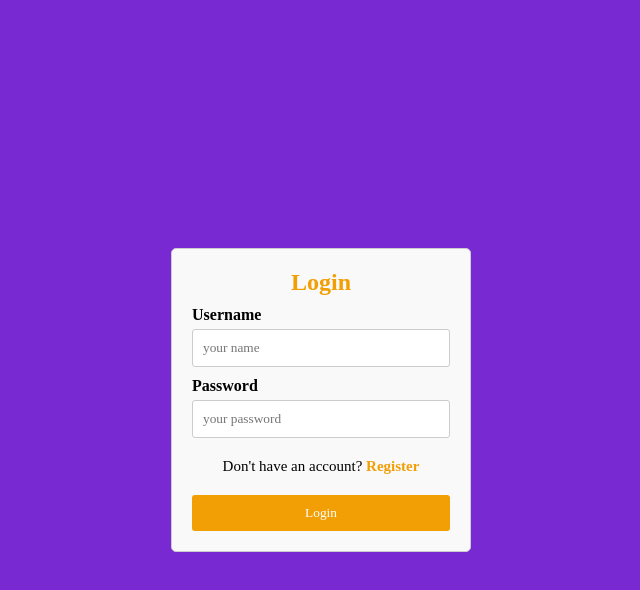
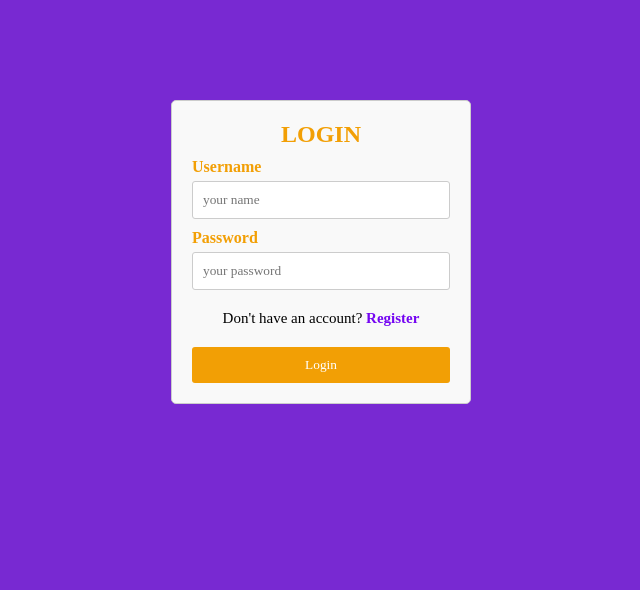
Before and after one commit to arieliten85/TestRoleAccessAuth_UI-NEXT, a Next.js app: page /login in a window 1280 px wide. Shown: the top 590 px of the page, without its empty margins (319-959 px from the left). Built offline with nearby package versions, Linux system fonts and the light colour scheme; no server answers.

Commit message:
refactor styles

```diff
--- a/components/header/Header.tsx
+++ b/components/header/Header.tsx
@@ -2,13 +2,18 @@ import React from "react";
 
 import styles from "../../styles/Header.module.css";
 import { useRouter } from "next/router";
-import { removeTokenStorage, removeUserStorage } from "@/utils/tokenService";
+import {
+  removeTimeExpiredTokenStorage,
+  removeTokenStorage,
+  removeUserStorage,
+} from "@/utils/tokenService";
 
 export default function Header() {
   const router = useRouter();
 
   const handleLogout = () => {
     removeTokenStorage();
+    removeTimeExpiredTokenStorage();
     removeUserStorage();
     router.push("/");
   };
--- a/pages/index.tsx
+++ b/pages/index.tsx
@@ -1,4 +1,5 @@
 import Image from "next/image";
+
 import styles from "@/styles/Index.module.css";
 import Link from "next/link";
 
--- a/pages/login.tsx
+++ b/pages/login.tsx
@@ -1,5 +1,5 @@
 import { Formik, Form, Field, FormikHelpers, ErrorMessage } from "formik";
-import styles from "../styles/Register.module.css";
+import styles from "../styles/FormSession.module.css";
 import { useRouter } from "next/router";
 import Link from "next/link";
 import { validationSchemaLogin } from "@/validation/schemas";
--- a/pages/register.tsx
+++ b/pages/register.tsx
@@ -1,5 +1,5 @@
 import { Formik, Form, Field, FormikHelpers } from "formik";
-import styles from "../styles/Register.module.css";
+import styles from "../styles/FormSession.module.css";
 import { validationSchemaRegister } from "@/validation/schemas";
 import { registerUser } from "./api/userAuth";
 import { useRouter } from "next/router";
@@ -36,7 +36,7 @@ export default function Register() {
     setLoading(true);
     try {
       const response: RegisterResponse = await registerUser({
-        username: values.username,
+        username: values.username.toLocaleLowerCase(),
         password: values.password,
         roleRequest: {
           roleListName: [values.role],
--- a/styles/Register.module.css
+++ b/styles/FormSession.module.css
@@ -6,13 +6,14 @@
 }
 
 .infoText strong {
-  color: #f29f05;
+  color: #7405f2;
 }
 
 .container {
   display: flex;
   justify-content: center;
-  align-items: center;
+  align-items: flex-start;
+  margin-top: 100px;
   height: 100vh;
 }
 .SpinnerContainer {
@@ -32,12 +33,13 @@
   color: #f29f05;
   margin: 0 auto;
   padding-bottom: 10px;
+  text-transform: uppercase;
 }
 .label {
   margin-bottom: 5px;
   font-weight: bold;
 
-  color: black;
+  color: #f29f05;
 }
 
 .input {
--- a/styles/Header.module.css
+++ b/styles/Header.module.css
@@ -4,7 +4,7 @@
   align-items: center;
   border-bottom: rgb(179, 153, 153) solid 1.5px;
 
-  padding: 10px;
+  padding: 15px;
   padding-top: 20px !important;
   width: 100%;
   margin: 0 auto;
--- a/styles/Home.module.css
+++ b/styles/Home.module.css
@@ -7,7 +7,8 @@
   align-items: center;
   justify-content: center;
 
-  padding: 10px;
+  padding: 15px;
+  padding-bottom: 20px;
 }
 
 .SpinnerContainer {
--- a/styles/Index.module.css
+++ b/styles/Index.module.css
@@ -11,6 +11,11 @@
   gap: 50px;
   align-items: center;
   padding-top: 50px;
+}
+
+.logo {
+  width: 60px;
+  height: 60px;
 }
 
 .tecno {
```
